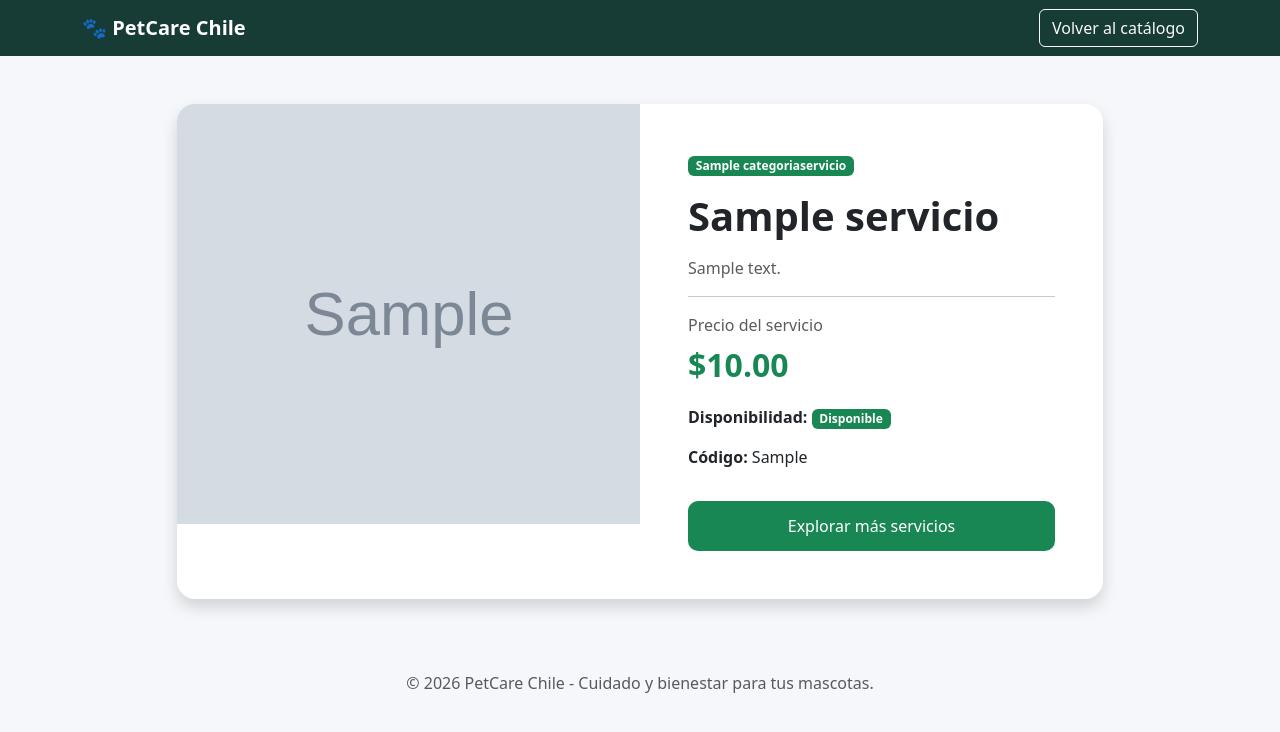
After one commit to bull-cpu/PetCare-Chile, a Django app: a page that uses servicios/templates/servicios/detalle.html in a window 1280 px wide. The commit adds this page. Shown: the top 732 px of the page. Run offline with Django 5.2, Linux system fonts and the light colour scheme; tables that the repository leaves empty hold one stand-in row (values such as "Sample post"); grey boxes marked "Sample" are stand-in pictures.

Commit message:
feat: agregar detalle individual de servicios

```diff
--- /dev/null
+++ b/servicios/templates/servicios/detalle.html
@@ -0,0 +1,149 @@
+
+<!DOCTYPE html>
+<html lang="es">
+<head>
+    <meta charset="UTF-8">
+    <meta name="viewport" content="width=device-width, initial-scale=1">
+    <title>{{ servicio.nombre }} | PetCare Chile</title>
+
+    <link href="https://cdn.jsdelivr.net/npm/bootstrap@5.3.3/dist/css/bootstrap.min.css" rel="stylesheet">
+
+    <style>
+        body {
+            background-color: #f5f7fa;
+        }
+
+        .navbar {
+            background-color: #173b35;
+        }
+
+        .detalle-card {
+            border: none;
+            border-radius: 18px;
+            overflow: hidden;
+        }
+
+        .servicio-imagen {
+            width: 100%;
+            height: 420px;
+            object-fit: cover;
+            background-color: #e9ecef;
+        }
+
+        .precio {
+            color: #198754;
+            font-size: 2rem;
+            font-weight: bold;
+        }
+
+        .btn-petcare {
+            background-color: #198754;
+            color: white;
+            border-radius: 10px;
+            padding: 12px 25px;
+        }
+
+        .btn-petcare:hover {
+            background-color: #146c43;
+            color: white;
+        }
+    </style>
+</head>
+
+<body>
+
+<nav class="navbar navbar-expand-lg navbar-dark">
+    <div class="container">
+        <a class="navbar-brand fw-bold" href="{% url 'catalogo' %}">
+            🐾 PetCare Chile
+        </a>
+
+        <a href="{% url 'catalogo' %}" class="btn btn-outline-light">
+            Volver al catálogo
+        </a>
+    </div>
+</nav>
+
+<div class="container py-5">
+
+    <div class="row justify-content-center">
+        <div class="col-lg-10">
+
+            <div class="card detalle-card shadow">
+
+                <div class="row g-0">
+
+                    <div class="col-md-6">
+                        {% if servicio.imagen %}
+                            <img
+                                src="{{ servicio.imagen.url }}"
+                                class="servicio-imagen"
+                                alt="{{ servicio.nombre }}"
+                            >
+                        {% else %}
+                            <div class="servicio-imagen d-flex align-items-center justify-content-center">
+                                <span class="text-muted fs-5">
+                                    Sin imagen disponible
+                                </span>
+                            </div>
+                        {% endif %}
+                    </div>
+
+                    <div class="col-md-6">
+                        <div class="card-body p-4 p-lg-5">
+
+                            <span class="badge bg-success mb-3">
+                                {{ servicio.categoria.nombre }}
+                            </span>
+
+                            <h1 class="fw-bold mb-3">
+                                {{ servicio.nombre }}
+                            </h1>
+
+                            <p class="text-muted">
+                                {{ servicio.descripcion }}
+                            </p>
+
+                            <hr>
+
+                            <p class="text-muted mb-1">Precio del servicio</p>
+
+                            <p class="precio">
+                                ${{ servicio.precio }}
+                            </p>
+
+                            <p>
+                                <strong>Disponibilidad:</strong>
+                                <span class="badge bg-success">
+                                    {{ servicio.get_estado_display }}
+                                </span>
+                            </p>
+
+                            <p>
+                                <strong>Código:</strong>
+                                {{ servicio.codigo }}
+                            </p>
+
+                            <a href="{% url 'catalogo' %}"
+                               class="btn btn-petcare w-100 mt-3">
+                                Explorar más servicios
+                            </a>
+
+                        </div>
+                    </div>
+
+                </div>
+
+            </div>
+
+        </div>
+    </div>
+
+</div>
+
+<footer class="text-center py-4 text-muted">
+    © 2026 PetCare Chile - Cuidado y bienestar para tus mascotas.
+</footer>
+
+</body>
+</html>
--- a/servicios/urls.py
+++ b/servicios/urls.py
@@ -1,7 +1,14 @@
+
 
 from django.urls import path
 from . import views
 
 urlpatterns = [
     path("", views.catalogo, name="catalogo"),
+
+    path(
+        "servicio/<slug:codigo>/",
+        views.detalle_servicio,
+        name="detalle_servicio"
+    ),
 ]
--- a/servicios/views.py
+++ b/servicios/views.py
@@ -1,5 +1,5 @@
 
-from django.shortcuts import render
+from django.shortcuts import render, get_object_or_404
 from django.db.models import Q
 from django.core.paginator import Paginator
 
@@ -53,3 +53,18 @@ def catalogo(request):
     }
 
     return render(request, "servicios/catalogo.html", contexto)
+
+
+def detalle_servicio(request, codigo):
+    servicio = get_object_or_404(
+        Servicio,
+        codigo=codigo,
+        activo=True,
+        categoria__activa=True
+    )
+
+    return render(
+        request,
+        "servicios/detalle.html",
+        {"servicio": servicio}
+    )
```
Also changed, not shown: servicios/templates/servicios/catalogo.html (+12 -1 lines).
